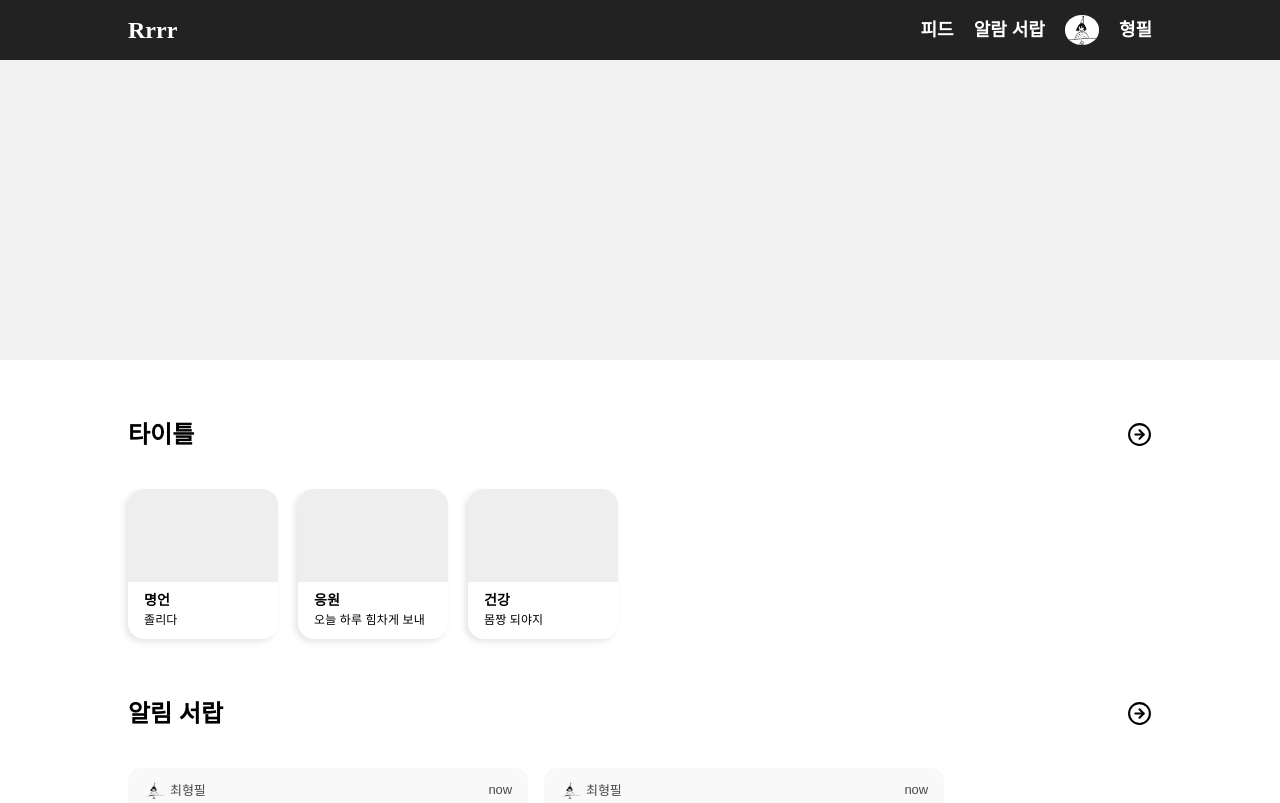
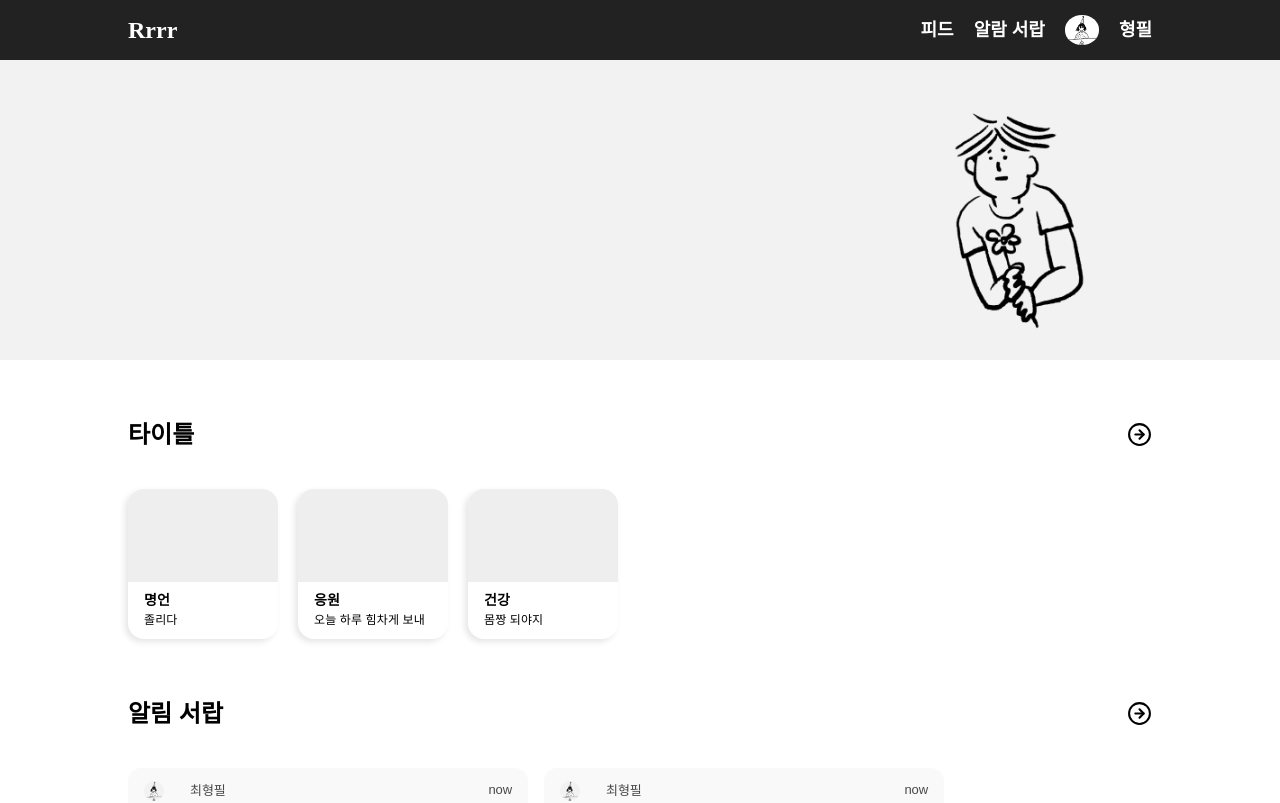
Before and after one commit to Hyeongpil/iguana, a React (Create React App) app: page / in a window 1280 px wide. Shown: the top 803 px of the page. Built offline with nearby package versions, Linux system fonts and the light colour scheme.

Commit message:
fix: eslint pritter 적용 및 이미지 수정
- 개발서버에서 이미지 깨지던 문제 수정

```diff
--- a/src/components/atom/RrIcon.tsx
+++ b/src/components/atom/RrIcon.tsx
@@ -1,17 +1,17 @@
 import React from 'react'
 import styled from 'styled-components'
 
-const RrIcon = ({src, alt, size, top, left}) => {
+const RrIcon = ({ src, alt, size, top, left }) => {
   return <Img src={src} alt={alt} size={size} top={top} left={left} />
 }
 
 export default RrIcon
 
-const Img = styled.img<{size: number, top: number, left: number}>`
-  width: ${ props => props.size }px;
-  height: ${ props => props.size }px;
+const Img = styled.img<{ size: number; top: number; left: number }>`
+  width: ${props => props.size}px;
+  height: ${props => props.size}px;
 
   position: absolute;
-  top: ${ props => props.top }px;
-  left: ${ props => props.left }px;
+  top: ${props => props.top}px;
+  left: ${props => props.left}px;
 `
--- a/src/components/atom/RrInput.tsx
+++ b/src/components/atom/RrInput.tsx
@@ -1,19 +1,22 @@
-import React from 'react';
-import styled from 'styled-components';
+import React from 'react'
+import styled from 'styled-components'
 
 const RrInput = ({ type, text }) => {
-
-    const inputType = type;
+  // const inputType = type
 
   return (
-        <RrInputWrapper type={type} placeholder={text} value={type === 'submit' ? text : undefined}></RrInputWrapper>
-    );
-};
+    <RrInputWrapper
+      type={type}
+      placeholder={text}
+      value={type === 'submit' ? text : undefined}
+    ></RrInputWrapper>
+  )
+}
 
-export default RrInput;
+export default RrInput
 
-const RrInputWrapper = styled.input<{type: string}>`
-    border: 1px solid #E0E0E0;
+const RrInputWrapper = styled.input<{ type: string }>`
+  border: 1px solid #e0e0e0;
   box-sizing: border-box;
   border-radius: 10px;
   width: 100%;
@@ -28,11 +31,13 @@ const RrInputWrapper = styled.input<{type: string}>`
     outline: none;
   }
 
-    ${props => (props.type === 'submit' ? `
+  ${props =>
+    props.type === 'submit'
+      ? `
     color: #fff;
     font-weight: bold;
     background-color: #222;
     cursor: pointer;
   `
-  : null)}
+      : null}
 `
--- a/src/components/organism/RrAlarmCard.tsx
+++ b/src/components/organism/RrAlarmCard.tsx
@@ -8,7 +8,10 @@ const RrAlarmCard = ({ title, content, userName }) => {
       <RrAlarmCardWrapper>
         <HeaderWrapper>
           <div>
-            <img src="image/profile.png" style={{width:'20px'}} />
+            <Img
+              src={process.env.PUBLIC_URL + '/image/profile.png'}
+              alt="프로필"
+            />
             {/* <RrImage path={'~/assets/image/profile.png'} size="20" /> */}
             <HeaderText>{userName}</HeaderText>
           </div>
@@ -20,7 +23,11 @@ const RrAlarmCard = ({ title, content, userName }) => {
             <Content>{content}</Content>
           </TextWrapper>
           <ImgWrapper>
-          <img src="image/alarmImg.png" style={{width:'32px'}} />
+            <img
+              src={process.env.PUBLIC_URL + '/image/alarmImg.png'}
+              style={{ width: '32px' }}
+              alt="이미지"
+            />
             {/* <RrImage path={'~/assets/image/profile.png'} size="32" /> */}
           </ImgWrapper>
         </ContentWrapper>
@@ -75,15 +82,15 @@ const IconWrapper = styled(FlexRowWrapper)`
   margin-top: 13px;
 `
 
-const Img = styled.image`
-  width: 128px;
-  height: 128px;
+const Img = styled.img`
+  width: 20px;
+  height: 20px;
   background: #f2f2f2;
-  border: 2px solid #000000;
   box-sizing: border-box;
   border-radius: 10px;
   margin-right: 20px;
 `
+
 const Title = styled.span`
   font-style: normal;
   font-weight: 600;
--- a/src/components/organism/RrAlarmDrawerCard.tsx
+++ b/src/components/organism/RrAlarmDrawerCard.tsx
@@ -1,4 +1,4 @@
-import React, { useState } from 'react'
+import React from 'react'
 import styled from 'styled-components'
 import RrUserImg from '../atom/RrUserImg'
 
@@ -30,7 +30,11 @@ const RrAlarmDrawerCard = ({
           <Title>{title}</Title>
           <Message>{message}</Message>
         </TextWrapper>
-        <img src="image/alarmImg.png" style={{ width: '62px' }} />
+        <img
+          src={process.env.PUBLIC_URL + '/image/alarmImg.png'}
+          style={{ width: '62px' }}
+          alt="알람 이미지"
+        />
         {/* <Img bg={img} /> */}
       </TopContentsWrapper>
       <BottomContentsWrapper>
@@ -56,13 +60,13 @@ const WriterWrapper = styled.div<{ writerData: string }>`
   ${props => (props.writerData === '' ? 'display: none;' : null)}
 `
 
-const Img = styled.div<{ bg: string }>`
-  border: 1px solid #767676;
-  width: 62px;
-  height: 62px;
-  background: url(${props => props.bg}), #767676;
-  border-radius: 16px;
-`
+// const Img = styled.div<{ bg: string }>`
+//   border: 1px solid #767676;
+//   width: 62px;
+//   height: 62px;
+//   background: url(${props => props.bg}), #767676;
+//   border-radius: 16px;
+// `
 
 const TopContentsWrapper = styled.div`
   border-bottom: 1px solid #f2f2f2;
--- a/src/components/organism/RrAlarmDrawerModal.tsx
+++ b/src/components/organism/RrAlarmDrawerModal.tsx
@@ -1,4 +1,4 @@
-import React, { useState } from 'react'
+import React from 'react'
 import styled from 'styled-components'
 import RrUserImg from '../atom/RrUserImg'
 import RrLike from '../molecule/RrLike'
--- a/src/components/organism/RrFooter.tsx
+++ b/src/components/organism/RrFooter.tsx
@@ -1,4 +1,3 @@
-import RrImage from 'components/atom/RrImage'
 import React from 'react'
 import styled from 'styled-components'
 
--- a/src/components/organism/RrHeader.tsx
+++ b/src/components/organism/RrHeader.tsx
@@ -1,4 +1,3 @@
-import RrUserImg from 'components/atom/RrUserImg'
 import React from 'react'
 import styled from 'styled-components'
 
@@ -9,7 +8,8 @@ const RrHeader = () => {
       <MenuWrapper>
         <MenuItem>피드</MenuItem>
         <MenuItem>알람 서랍</MenuItem>
-        <Img src="image/profile.png" style={{width:'34px'}} />
+
+        <Img src={process.env.PUBLIC_URL + '/image/profile.png'} />
         {/* <RrUserImg image="" size="34" /> */}
         <UserName>형필</UserName>
       </MenuWrapper>
@@ -38,7 +38,7 @@ const MenuWrapper = styled.div`
 const Img = styled.img`
   width: 34px;
   background-color: white;
-  border-radius: 50%
+  border-radius: 50%;
 `
 
 const Logo = styled.div`
--- a/src/pages/index.tsx
+++ b/src/pages/index.tsx
@@ -52,7 +52,12 @@ const IndexPage = () => {
   const history = useHistory()
   return (
     <>
-      <Banner />
+      <Banner>
+        <Img
+          src={process.env.PUBLIC_URL + '/image/feed.png'}
+          alt="피드 이미지"
+        />
+      </Banner>
       <ContentWrapper>
         <RrSection title="타이틀" className="mt-60" />
         <CategoryListWrapper>
@@ -63,7 +68,7 @@ const IndexPage = () => {
         <RrSection
           title="알림 서랍"
           className="mt-60"
-          onClick={() => history.push("/alarmdrawer")}
+          onClick={() => history.push('/alarmdrawer')}
         />
         <AlarmListWrapper>
           {alarmCardList.map(alarmCard => (
@@ -80,10 +85,16 @@ const IndexPage = () => {
 }
 export default IndexPage
 
-const Banner = styled.div`
+const Banner = styled.section`
   width: 100%;
   height: 300px;
   background: #f2f2f2;
+  display: flex;
+  justify-content: flex-end;
+`
+
+const Img = styled.img`
+  margin-right: 10%;
 `
 const ContentWrapper = styled.div`
   display: flex;
```
Also changed, not shown: src/components/atom/RrButton.tsx (+8 -4 lines), src/pages/alarmDrawer.tsx (+13 -4 lines), src/pages/login.tsx (+21 -13 lines), public/image/feed.png (added). Lines whose indentation alone changed are shown as unchanged.
